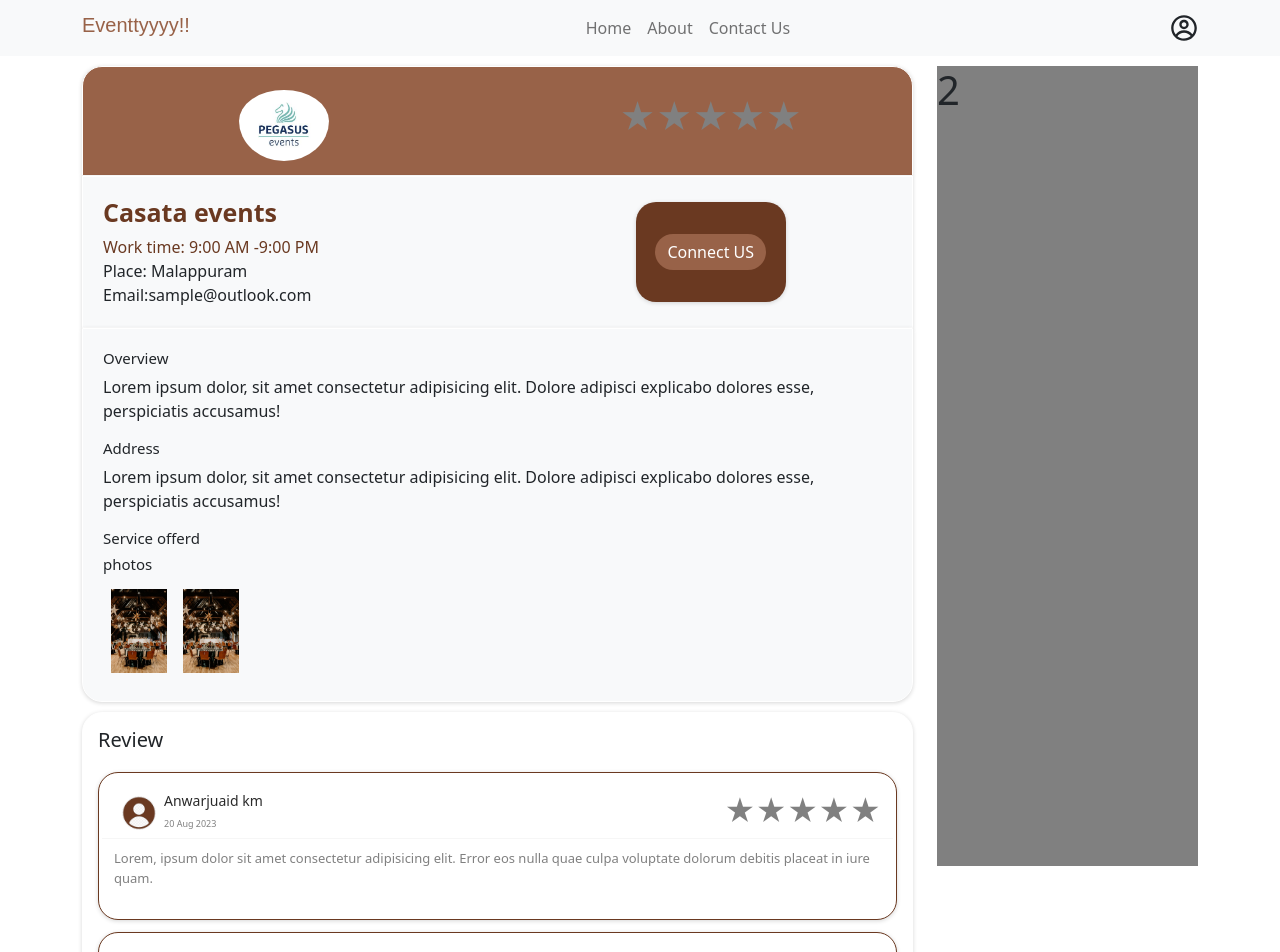
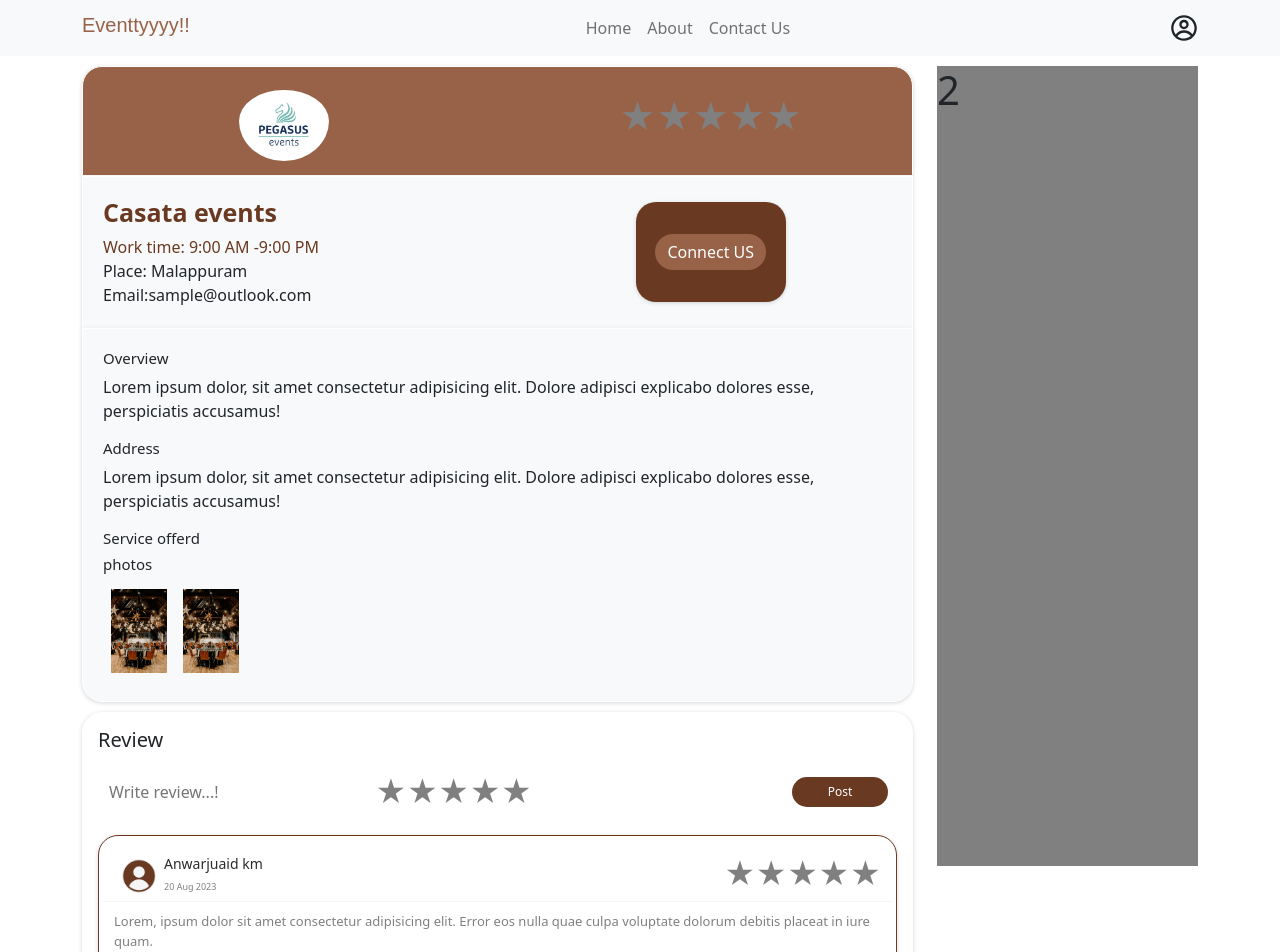
Before and after one commit to anwarjunaidkm/event-management, a React (Create React App) app: page /singleview in a window 1280 px wide. Shown: the top 952 px of the page. Built offline with nearby package versions, Linux system fonts and the light colour scheme.

Commit message:
single view done, post review done

```diff
--- a/src/components/footer/Footer.css
+++ b/src/components/footer/Footer.css
@@ -1,5 +1,5 @@
 .footer-main{
-    min-height: 40vh;
+    min-height: 32vh;
     background-color: var(--primary-coffie);
     display: flex;
     justify-content: center;
--- a/src/components/singleview/SingleVIewCard.js
+++ b/src/components/singleview/SingleVIewCard.js
@@ -94,6 +94,30 @@ function SingleVIewCard() {
             </Card>
             <Card className="main-review-card">
               <h5>Review</h5>
+              <div className='post-review'>
+                <Row className='post-main-row'>
+                    <Col md={4}>
+                    <input className='post-review-input'  placeholder='Write review...!' type="text" />
+                    </Col>
+                    <Col  md={4}>
+                    <ReactStars size={30}></ReactStars>
+                    </Col>
+                    <Col  md={4}>
+                      <div className='d-flex justify-content-end'>
+
+                    <Button className='post-btn'>Post</Button>
+                      </div>
+                    </Col>
+
+
+
+
+
+
+                </Row>
+
+
+              </div>
               <Card className="single-review-card">
                 <Row >
                   <Col md={6}>
--- a/src/components/singleview/SingleviewCard.css
+++ b/src/components/singleview/SingleviewCard.css
@@ -126,3 +126,21 @@
     padding: 8px;
     border-radius: 50%;
 }
+
+.post-review-input{
+    border: none;
+}
+.post-btn{
+    width: 96px;
+    border-radius: 20px;
+    font-size: 12px;
+    height: auto;
+    background-color:var(--primary-coffie);
+    border: none;
+    outline: none;
+}
+.post-main-row{
+    align-items: center;
+    justify-content: center;
+    padding: 9px;
+}
```
